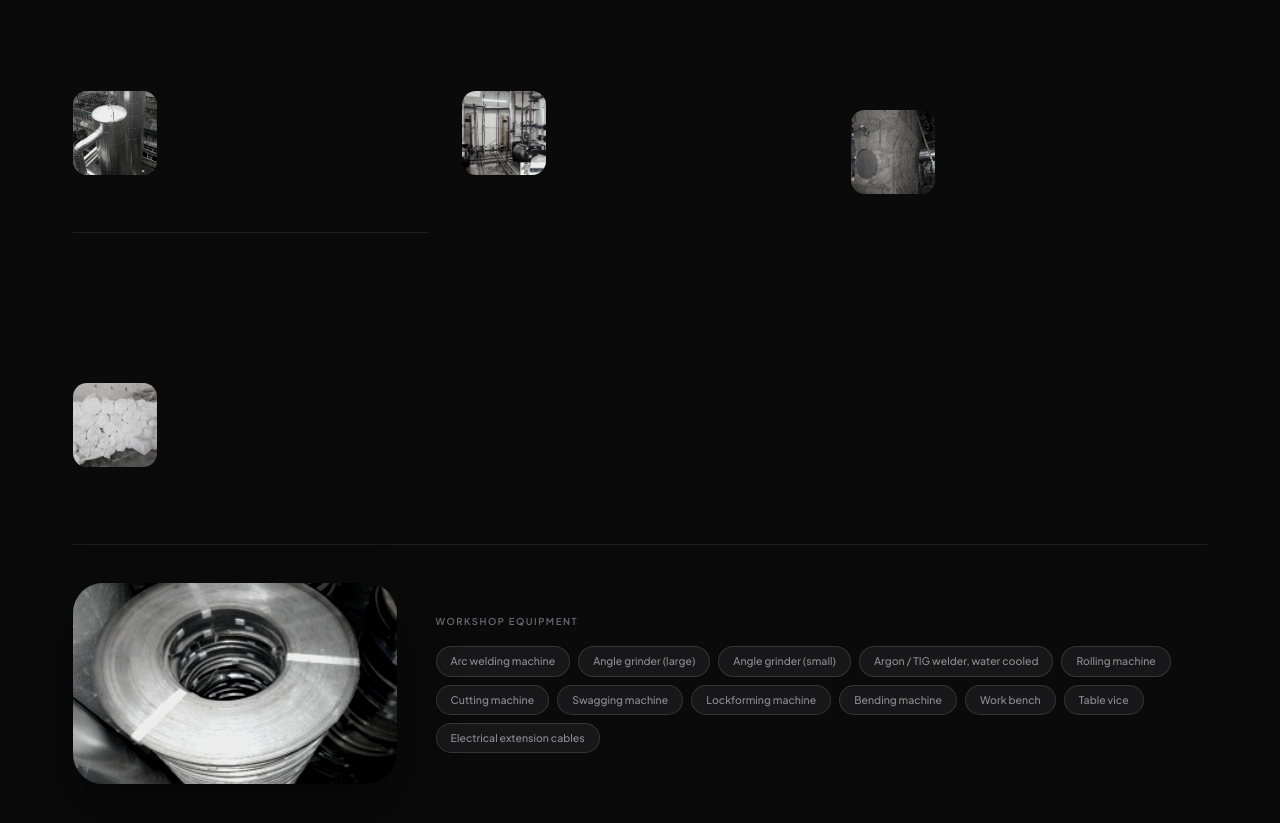
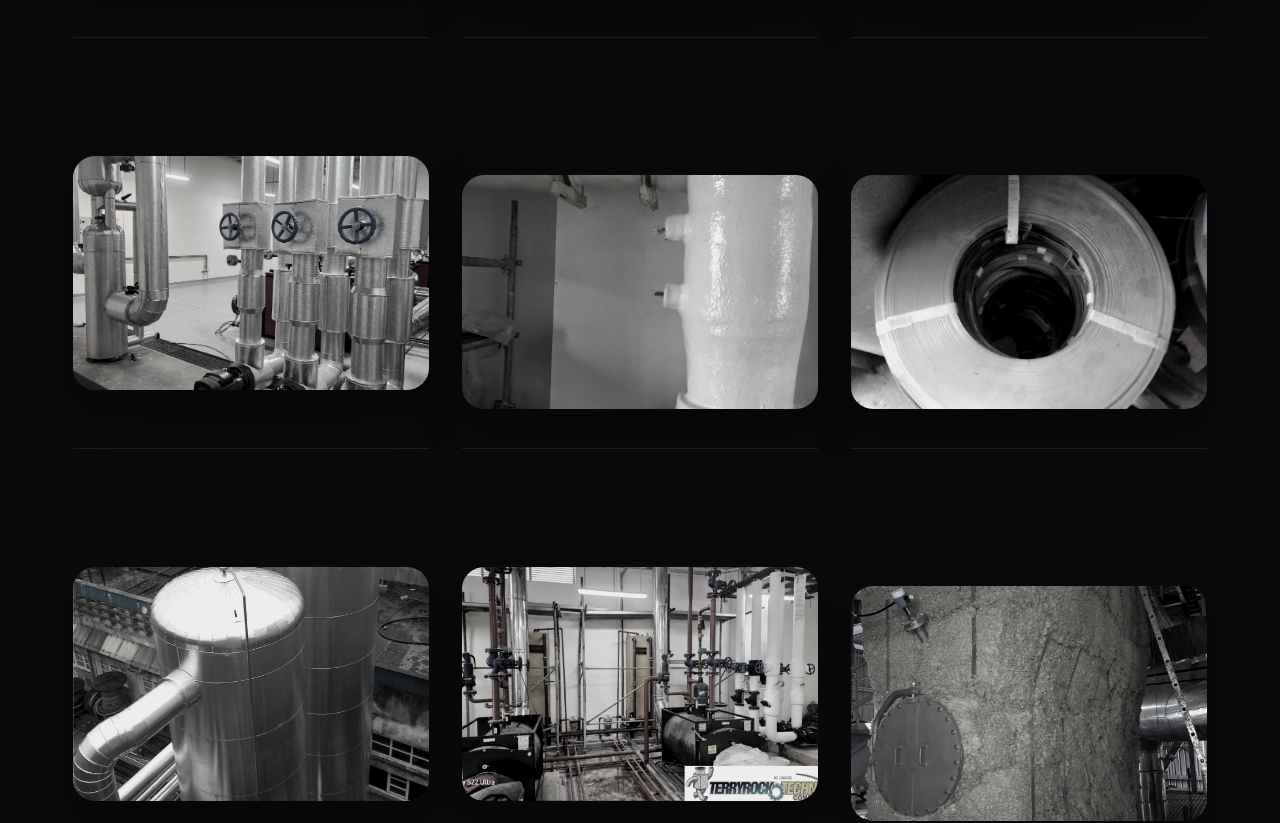
Before and after one commit to TechProoo/terryrock, a React (Vite) app in the folder frontend/: page / in a window 1280 px wide. Shown: the part 4812-5635 px from the top of the page. Built offline with nearby package versions, Linux system fonts and the light colour scheme.

Commit message:
Show the discipline photograph full width on a phone
The touch fallback for the cursor preview was an 84px square — small
enough that the trade it names is unreadable. On a phone the register is
a single column, so the photograph can have the row's full width.

```diff
--- a/frontend/src/components/Services.css
+++ b/frontend/src/components/Services.css
@@ -123,8 +123,15 @@
 
 .svc__kitFrame {
   border-radius: var(--r-card-md);
-  aspect-ratio: 1 / 0.62;
+  /* The workshop shot is portrait, so the frame stays near square — a wide
+     crop would keep the machine's flank and throw away its head and the
+     rolled duct behind it. */
+  aspect-ratio: 1 / 0.92;
   box-shadow: 0 26px 60px rgba(0, 0, 0, 0.42);
+}
+
+.svc__kitFrame > img {
+  object-position: 50% 45%;
 }
 
 .svc__kitLabel {
@@ -160,7 +167,7 @@
   }
 
   .svc__kitFrame {
-    aspect-ratio: 1 / 0.42;
+    aspect-ratio: 1 / 0.52;
   }
 }
 
@@ -209,10 +216,10 @@
 
 .svc__thumb {
   display: none;
-  width: clamp(56px, 8vw, 84px);
-  aspect-ratio: 1 / 1;
+  width: 100%;
+  aspect-ratio: 1 / 0.66;
   overflow: hidden;
-  border-radius: 14px;
+  border-radius: var(--r-card-sm);
   background: #1a1b1d;
 }
 
@@ -231,6 +238,7 @@
 
   .svc__thumb {
     display: block;
-    margin-top: clamp(8px, 1vw, 12px);
+    margin-top: clamp(12px, 1.8vw, 18px);
+    box-shadow: 0 18px 44px rgba(0, 0, 0, 0.38);
   }
 }
```
